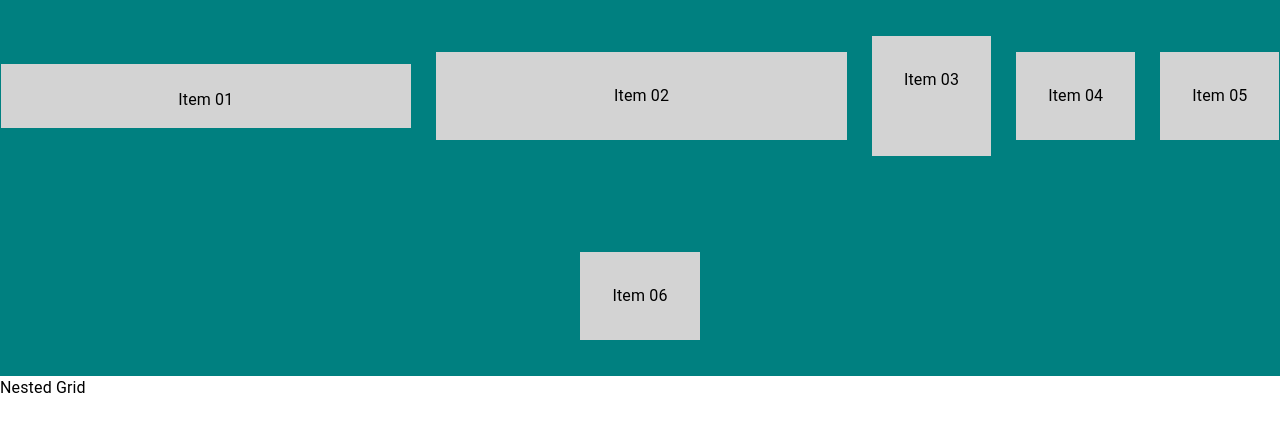
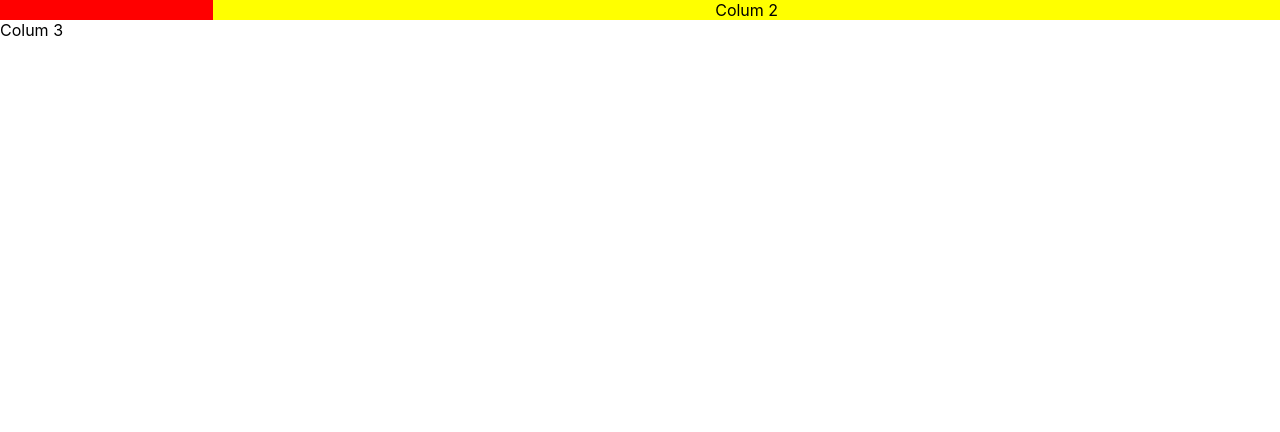
Before and after one commit to dineshabey/react-MUI, a React (Create React App) app: page / in a window 1280 px wide. Shown: the top 432 px of the page. Built offline with nearby package versions, Linux system fonts and the light colour scheme.

Commit message:
add basic row & col  - GRID

```diff
--- a/src/App.js
+++ b/src/App.js
@@ -20,7 +20,7 @@ function App() {
 
       {/* <BasicGrid/> */}
 
-      <LearnGrid />
+      {/* <LearnGrid /> */}
 
       <NestedGrid/>
 
--- a/src/layouts/NestedGrid.js
+++ b/src/layouts/NestedGrid.js
@@ -5,10 +5,16 @@ export default function NestedGrid() {
     return (
         <div>
             <Grid container>
+                <Grid item xs={5} sm={4} md={2} sx={{ bgcolor: 'red' }}>
+                    <Typography>
+
+                    </Typography>
+                </Grid>
+                <Grid item xs={7} sm={8} md={10} sx={{ bgcolor: 'yellow' }}>
+                    Colum 2
+                </Grid>
                 <Grid item>
-                    <Typography>
-                        Nested Grid
-                    </Typography>
+                    Colum 3
                 </Grid>
 
             </Grid>
```
